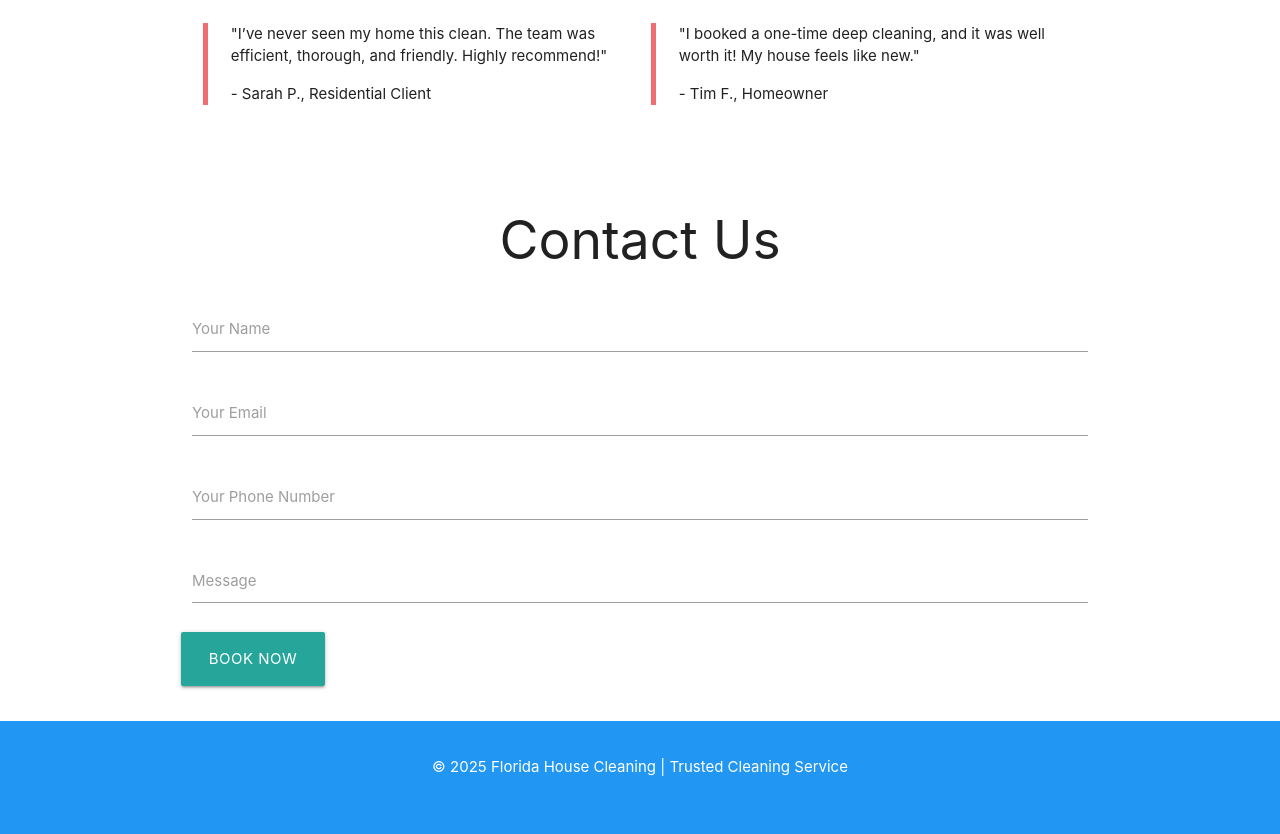
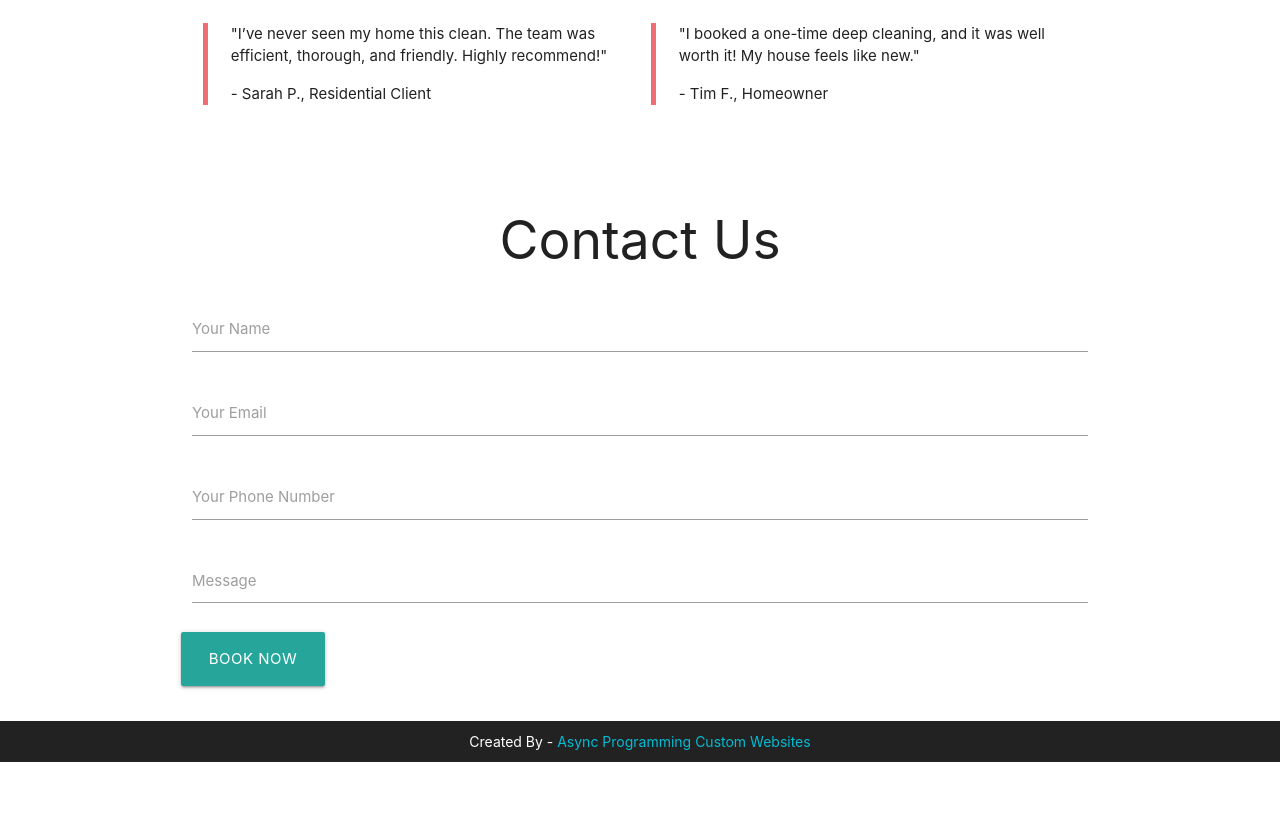
Before and after one commit to leads-business/houseCleaning, a plain HTML site: page index.html in a window 1280 px wide. Shown: the part 1058-1892 px from the top of the page. After the commit the page ends 1820 px from the top, so only its background shows below. Drawn offline with nearby package versions, Linux system fonts and the light colour scheme.

Commit message:
Update index.html

```diff
--- a/index.html
+++ b/index.html
@@ -104,15 +104,10 @@
     </section>
 
     <!-- Footer -->
-    <footer class="page-footer">
-        <div class="container">
-            <div class="row">
-                <div class="col s12 center-align">
-                    <p>&copy; 2025 Florida House Cleaning | Trusted Cleaning Service</p>
-                </div>
-            </div>
-        </div>
-    </footer>
+    <footer style="text-align: center; padding: 10px; background-color: #222; color: #fff; font-size: 14px;">
+    Created By - <a href="https://asyncprogrammer.github.io/AsyncCustomWebsites/"
+    style="color: #00bcd4; text-decoration: none;">Async Programming Custom Websites</a>
+</footer>
 
     <!-- Materialize JS -->
     <script src="https://cdnjs.cloudflare.com/ajax/libs/materialize/1.0.0/js/materialize.min.js"></script>
```
